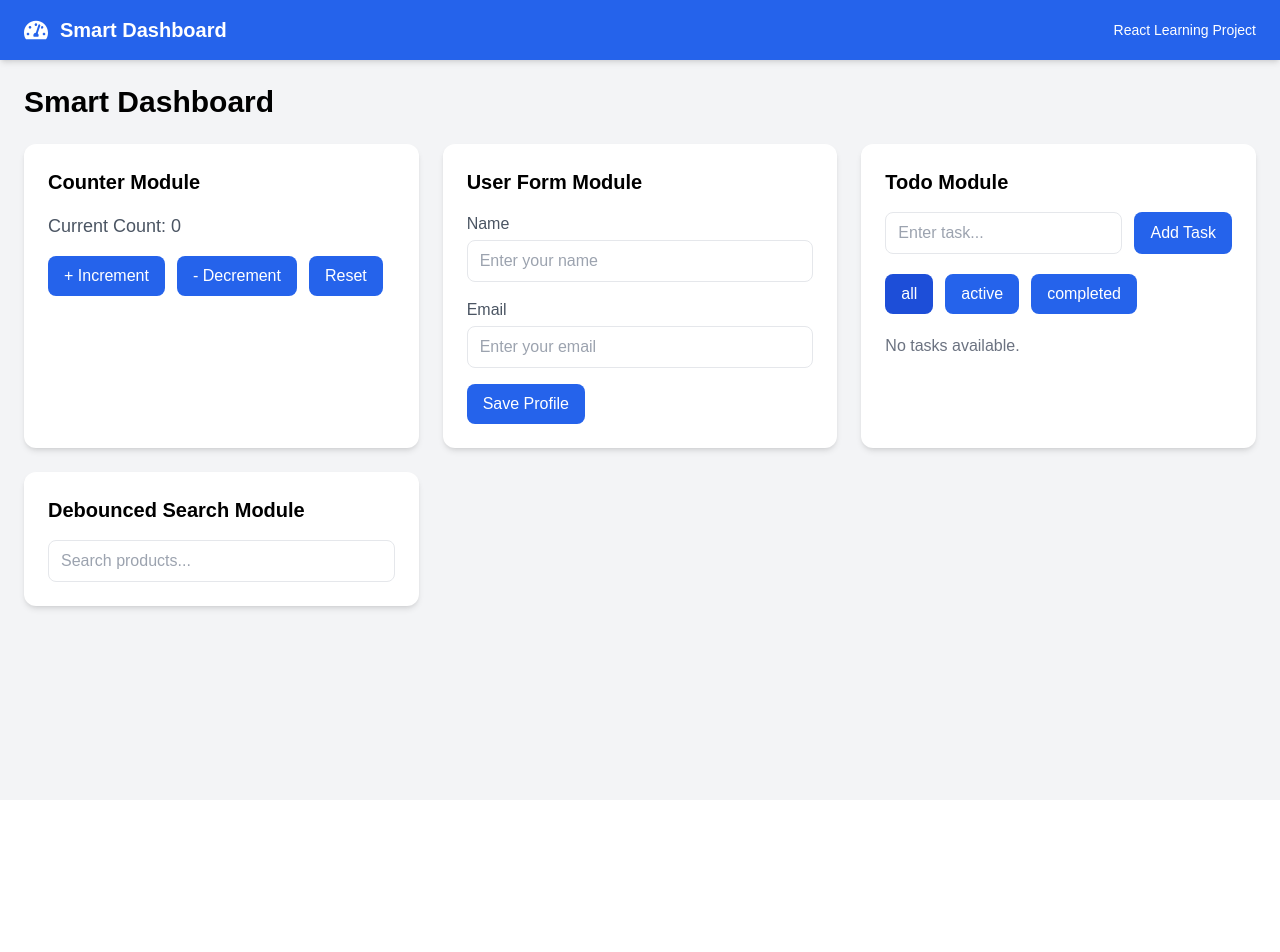
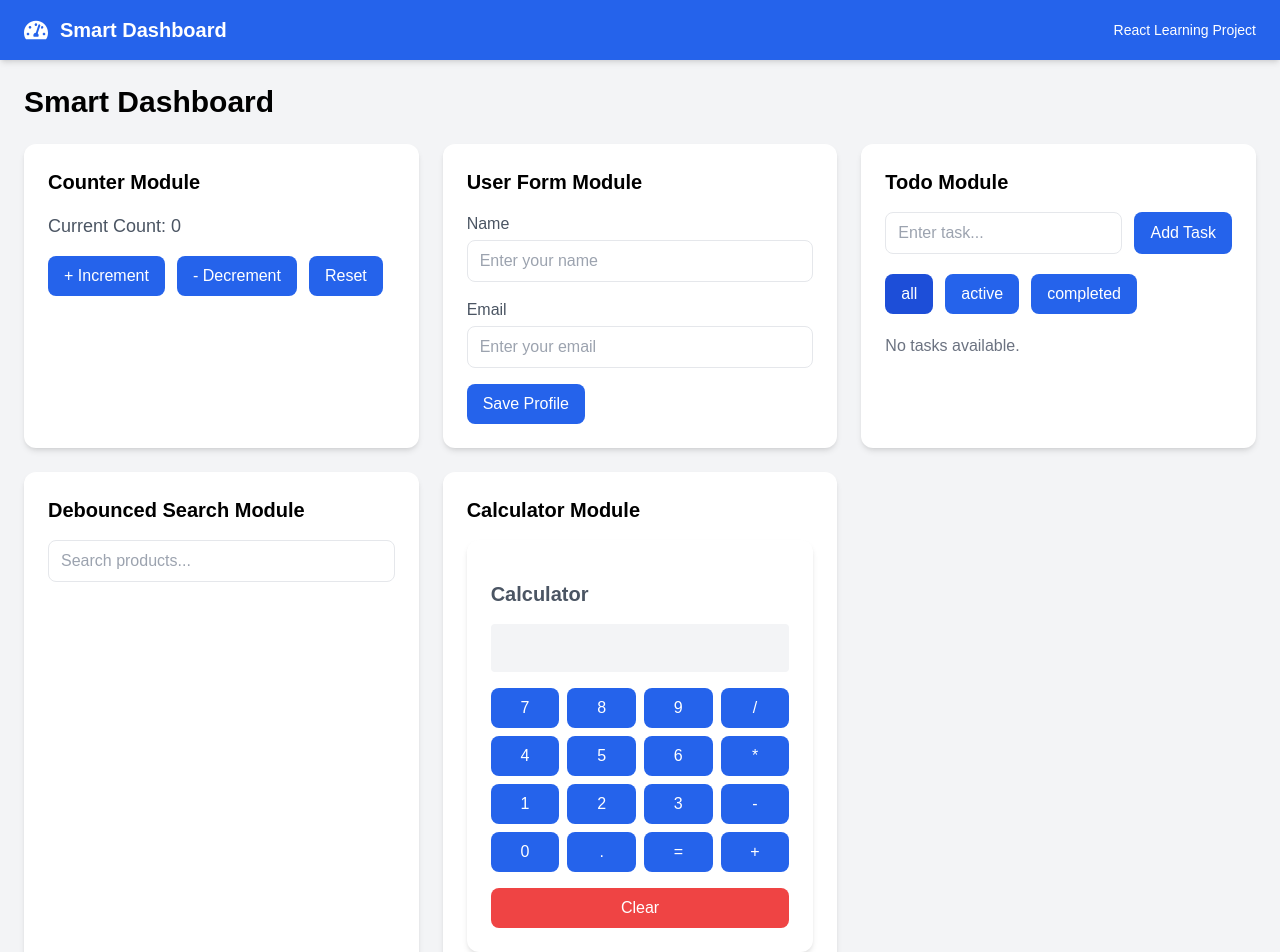
Before and after one commit to Ashu11122000/smart-dashboard, a React (Vite) app: page / in a window 1280 px wide. Shown: the top 952 px of the page. Before the commit the page ends 800 px from the top, so only its background shows below. Built offline with nearby package versions, Linux system fonts and the light colour scheme.

Commit message:
Calculator Module done

```diff
--- a/src/App.jsx
+++ b/src/App.jsx
@@ -8,7 +8,8 @@ import Card from './components/common/Card';
 import Counter from './components/counter/Counter';
 import UserForm from './components/form/UserForm';
 import TodoList from './components/todo/TodoList';
-import DebouncedSearch from "./components/search/DebounceSearch";
+import DebouncedSearch from './components/search/DebounceSearch';
+import Calculator from './components/calculator/Calculator';
 
 // Main app
 export default function App() {
@@ -37,6 +38,10 @@ export default function App() {
           <Card title="Debounced Search Module">
             <DebouncedSearch />
           </Card>
+
+          <Card title="Calculator Module">
+            <Calculator />
+          </Card>
         </div>
       </main>
     </div>
--- a/src/components/calculator/Calculator.jsx
+++ b/src/components/calculator/Calculator.jsx
@@ -0,0 +1,61 @@
+import { useState } from "react";
+import Card from "../common/Card";
+import Button from "../common/Button";
+import { calculate } from "../../utils/calculatorHelpers";
+
+export default function Calculator() {
+    const [input, setInput] = useState("");
+
+    function appendValue(value) {
+        setInput((prev) => prev + value);
+    }
+
+    function clearInput() {
+        setInput("");
+    }
+
+    function handleCalculate() {
+        setInput(calculate(input));
+    }
+
+    const buttons = [
+        "7", "8", "9", "/",
+        "4", "5", "6", "*",
+        "1", "2", "3", "-",
+        "0", ".", "=", "+"
+    ];
+
+    return (
+        <Card>
+            <h2 className="text-xl font-bold mb-4">Calculator</h2>
+
+            <input
+                type="text"
+                value={input}
+                readOnly
+                className="w-full p-3 mb-4 rounded bg-gray-100 text-black"
+            />
+
+            <div className="grid grid-cols-4 gap-2">
+                {buttons.map((btn) => (
+                    <Button
+                        key={btn}
+                        onClick={() =>
+                        btn === "=" ? handleCalculate() : appendValue(btn)
+                    }
+                        className="bg-blue-500 hover:bg-blue-600"
+                    >
+                        {btn}
+                    </Button>
+                ))}
+            </div>
+
+            <Button
+                onClick={clearInput}
+                className="bg-red-500 hover:bg-red-600 mt-4 w-full"
+            >
+                Clear
+            </Button>
+        </Card>
+    );
+}
--- a/src/utils/calculatorHelpers.js
+++ b/src/utils/calculatorHelpers.js
@@ -0,0 +1,18 @@
+  export function calculate(expression) {
+    try {
+        if (!expression) return "";
+
+        // basic safe validation
+        const valid = /^[0-9+\-*/.() ]+$/.test(expression);
+
+        if (!valid) {
+            return "Error";
+        }
+
+        const result = Function(`return ${expression}`)();
+
+        return result.toString();
+    } catch {
+        return "Error";
+    }
+}
```
